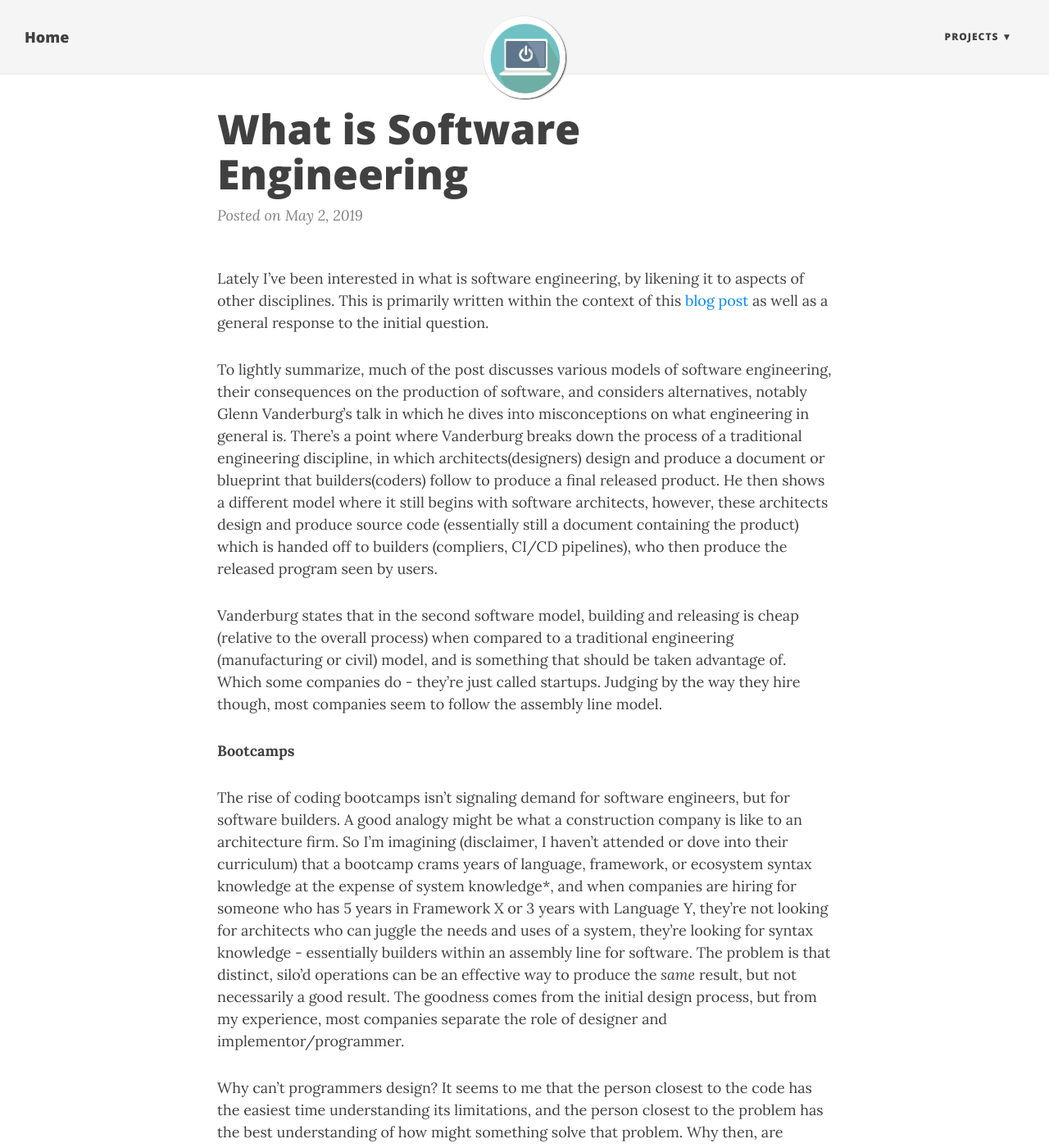
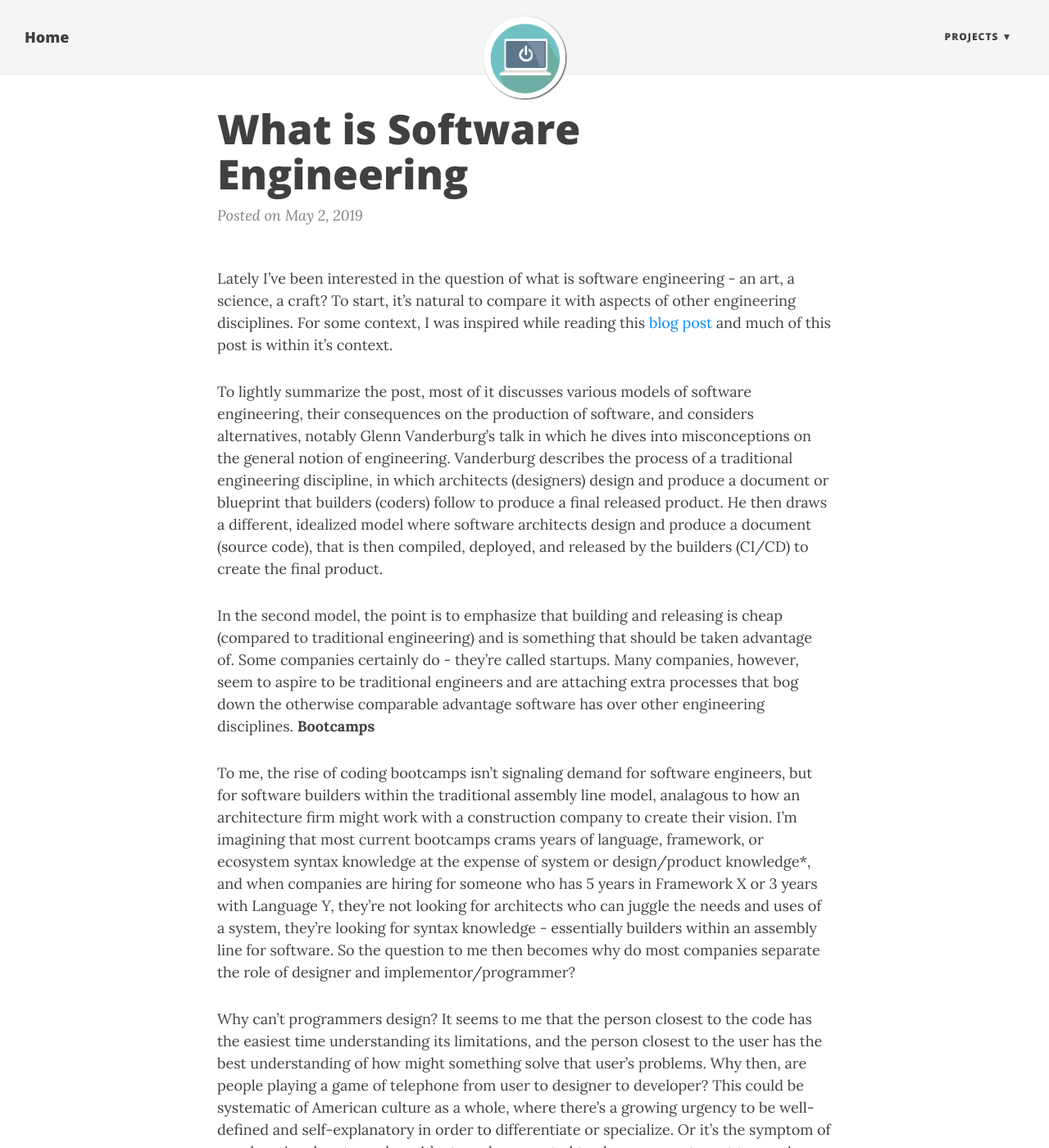
Before and after one commit to jliang117/jliang117.github.io, a Jekyll site: the page built from _posts/2019-05-02-swe.md, in a window 1280 px wide and 1400 px high. Shown: the whole window at 82% size. Built offline with Jekyll 4.4.1, drawn with Linux system fonts in a browser that asks for light colours; nearby versions of some CDN libraries; some of the changed text lies outside the part shown.

Commit message:
update swe

```diff
--- a/_posts/2019-05-02-swe.md
+++ b/_posts/2019-05-02-swe.md
@@ -4,25 +4,25 @@ title: What is Software Engineering
 image: /img/computers.png
 ---
 
-Lately I've been interested in what is software engineering, by likening it to aspects of other disciplines. This is primarily written within the context of this [blog post](https://lispcast.com/software-factory) as well as a general response to the initial question.
+Lately I've been interested in the question of what is software engineering - an art, a science, a craft? To start, it's natural to compare it with aspects of other engineering disciplines. For some context, I was inspired while reading this [blog post](https://lispcast.com/software-factory) and much of this post is within it's context.
 
-To lightly summarize, much of the post discusses various models of software engineering, their consequences on the production of software, and considers alternatives, notably Glenn Vanderburg’s talk in which he dives into misconceptions on what engineering in general is. There’s a point where Vanderburg breaks down the process of a traditional engineering discipline, in which architects(designers) design and produce a document or blueprint that builders(coders) follow to produce a final released product. He then shows a different model where it still begins with software architects, however, these architects design and produce source code (essentially still a document containing the product) which is handed off to builders (compliers, CI/CD pipelines), who then produce the released program seen by users.
+To lightly summarize the post, most of it discusses various models of software engineering, their consequences on the production of software, and considers alternatives, notably Glenn Vanderburg’s talk in which he dives into misconceptions on the general notion of engineering. Vanderburg describes the process of a traditional engineering discipline, in which architects (designers) design and produce a document or blueprint that builders (coders) follow to produce a final released product.
+He then draws a different, idealized model where software architects design and produce a document (source code), that is then compiled, deployed, and released by the builders (CI/CD) to create the final product.
 
-Vanderburg states that in the second software model, building and releasing is cheap (relative to the overall process) when compared to a traditional engineering (manufacturing or civil) model, and is something that should be taken advantage of. Which some companies do - they’re just called startups. Judging by the way they hire though, most companies seem to follow the assembly line model.
-
+In the second model, the point is to emphasize that building and releasing is cheap (compared to traditional engineering) and is something that should be taken advantage of. Some companies certainly do - they’re called startups. Many companies, however, seem to aspire to be traditional engineers and are attaching extra processes that bog down the otherwise comparable advantage software has over other engineering disciplines.
 **Bootcamps**
 
-The rise of coding bootcamps isn't signaling demand for software engineers, but for software builders. A good analogy might be what a construction company is like to an architecture firm. So I’m imagining (disclaimer, I haven’t attended or dove into their curriculum) that a bootcamp crams years of language, framework, or ecosystem syntax knowledge at the expense of system knowledge\*, and when companies are hiring for someone who has 5 years in Framework X or 3 years with Language Y, they’re not looking for architects who can juggle the needs and uses of a system, they’re looking for syntax knowledge - essentially builders within an assembly line for software. The problem is that distinct, silo’d operations can be an effective way to produce the *same* result, but not necessarily a good result. The goodness comes from the initial design process, but from my experience, most companies separate the role of designer and implementor/programmer.
+To me, the rise of coding bootcamps isn't signaling demand for software engineers, but for software builders within the traditional assembly line model, analagous to how an architecture firm might work with a construction company to create their vision. I’m imagining that most current bootcamps crams years of language, framework, or ecosystem syntax knowledge at the expense of system or design/product knowledge\*, and when companies are hiring for someone who has 5 years in Framework X or 3 years with Language Y, they’re not looking for architects who can juggle the needs and uses of a system, they’re looking for syntax knowledge - essentially builders within an assembly line for software. So the question to me then becomes why do most companies separate the role of designer and implementor/programmer?
 
-Why can't programmers design? It seems to me that the person closest to the code has the easiest time understanding its limitations, and the person closest to the problem has the best understanding of how might something solve that problem. Why then, are people playing a game of telephone from user to designer to developer? This could be systematic of our culture as a whole, where every contributing member of society seems to need a well defined and a clear public facing role. Also, it's very easy to assume that if it's so hard to hire for just a single discipline, it must be at least twice as hard to hire someone skilled in multiple disciplines. I propose that it's simpler than one might think - just evaluate candidates by their portfolio.
+Why can't programmers design? It seems to me that the person closest to the code has the easiest time understanding its limitations, and the person closest to the user has the best understanding of how might something solve that user's problems. Why then, are people playing a game of telephone from user to designer to developer? This could be systematic of American culture as a whole, where there's a growing urgency to be well-defined and self-explanatory in order to differentiate or specialize. Or it's the symptom of an educational system where it's strongly suggested to choose one, at most two majors. As for hiring, it's also easy to assume that if it's hard enough to hire for just a single discipline, it must be at least twice as hard to hire someone skilled in multiple. I propose that it's simpler than one might think - just evaluate candidates by their portfolio.
 
 **Software can have style**
 
-What makes a portfolio the de facto way of getting to know a candidate? In engineering, as well as in art, there are very few cases where isolated problems can be solved without considering the system as a whole. Take painting a view of Manhattan from the shores of North Brooklyn. The system, or painting, can be broken into smaller problems - how to paint the waves of the Hudson lapping against the pier, cargo ships and ferries, and One World Trade, but in solving these subproblems, the system (its audience, its style) must be considered. Similar to how a Cubist would demonstrate ‘I wanted the abandonment of a single viewpoint’ throughout a painting, a software engineer can make a stylistic choice to prioritize usability throughout an application. Why then, are many standard tech hiring practices evaluating on subproblems rather than systems? For example, Google's interview involves an hour "coding" on a Google Doc, with expectations of writing syntactically correct code.
+What makes a portfolio the de facto way of getting to know a candidate? In engineering, as well as in art, there are very few cases where isolated problems can be solved without considering the system as a whole. Take painting a view of Manhattan from the shores of North Brooklyn. The system, or painting, can be broken into smaller problems - how to paint the waves of the Hudson lapping against the pier, cargo ships and ferries, and One World Trade, but in solving these subproblems, the system (its audience, its style) must be considered. Similar to how a Cubist would demonstrate ‘the abandonment of a single viewpoint’ throughout a painting, a software engineer can make a stylistic choice to prioritize, say usability throughout an application. Why then, are many standard tech hiring practices evaluating on subproblems rather than systems? For example, Google's interview involves an hour "coding" on a Google Doc, with expectations of writing syntactically correct code.
 
 I think it’s an identity crisis issue. There’s lots of thoughts on how software engineering is an art, a science, a craft, but the gist of Vanderburg’s talk is that it’s its own young discipline that doesn’t need to mirror practices and processes found in other engineering disciplines, but should readily expand upon them when necessary. I’ll end with Vanderburg’s final quote on what he believes software engineering is -
 
->“the science and art of designing and making, with economy and elegance, […] systems so that they can readily adapt to the situations to which they are subjected”.
+>“the science and art of designing and making, with economy and elegance, […] systems so that they can readily adapt to the situations to which they are subjected”. Doesn't sound like just a single discipline would cover all of that, does it?
 
 
-\*It's also not a guarantee that a degree provides system knowledge
+\*Not that it's a guarantee that a degree provides system knowledge
```
